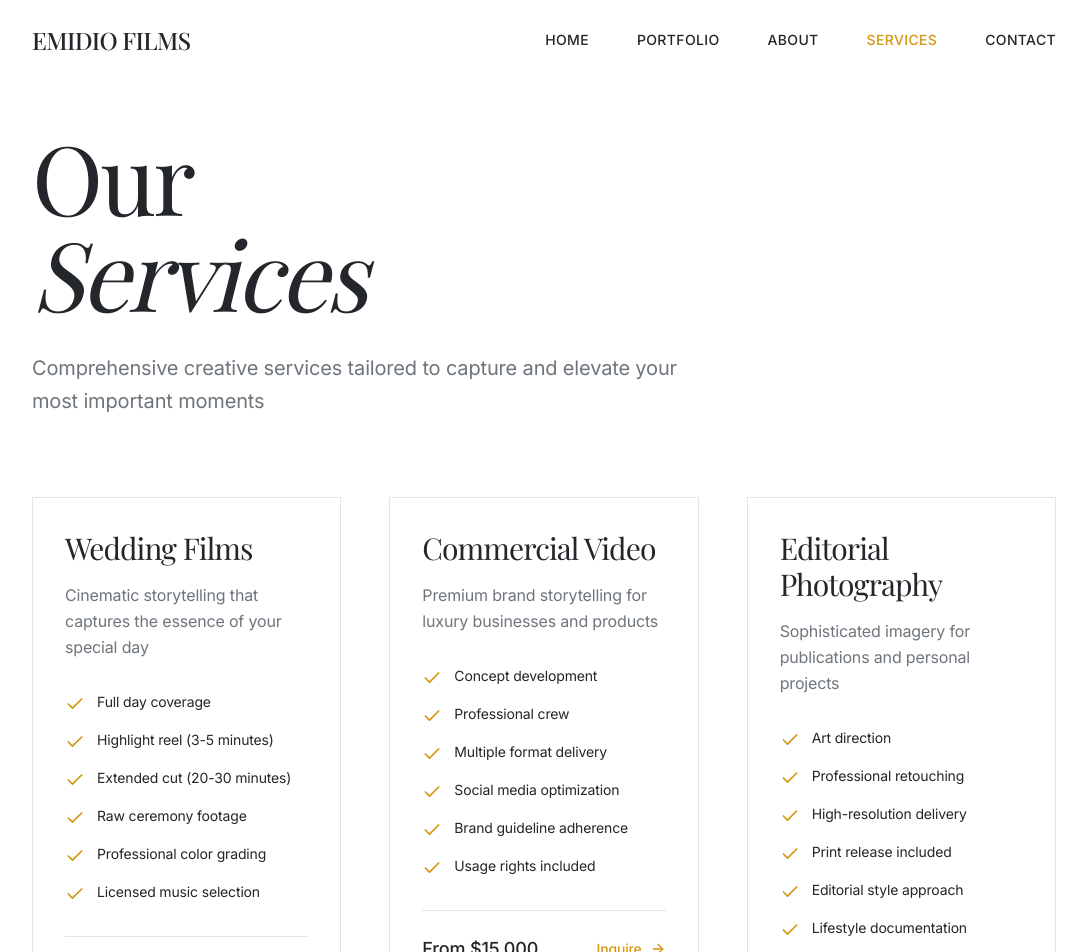
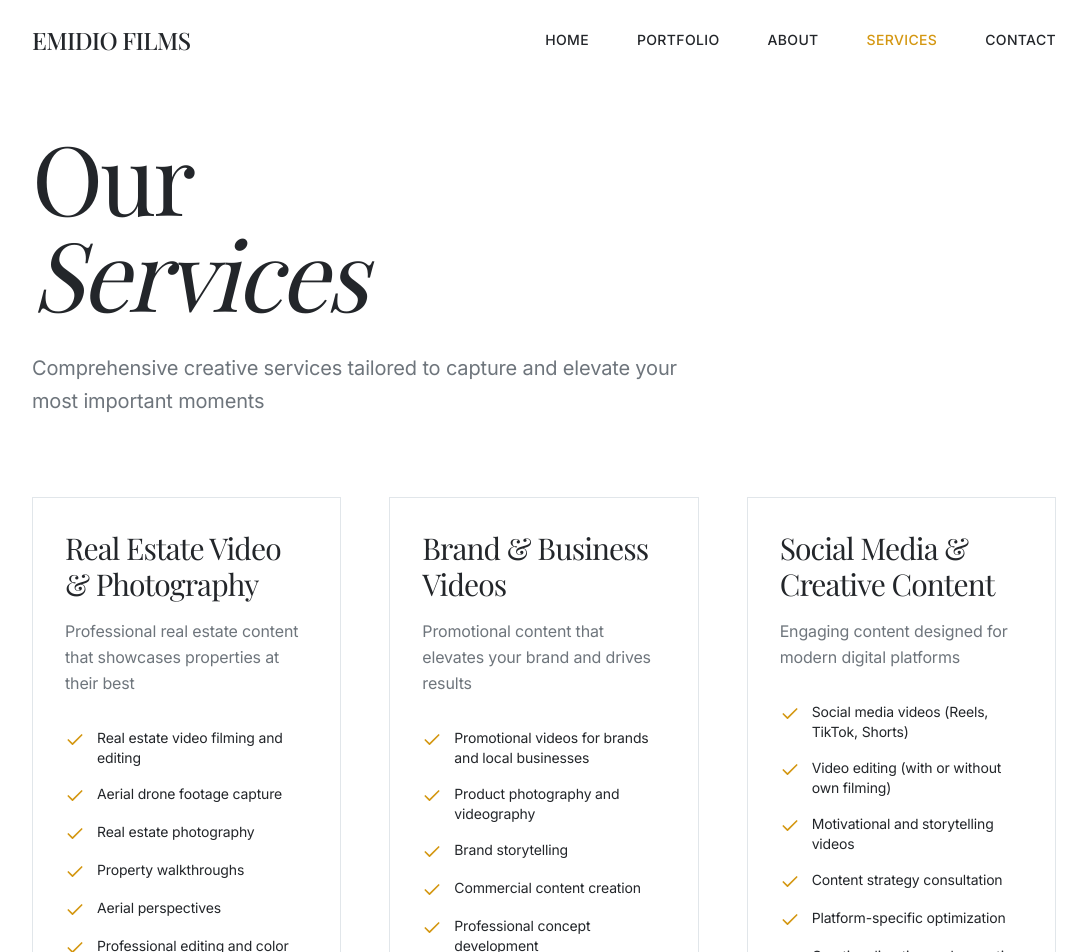
Before and after one commit to Osmar97/emidio-films-cinematic-showcase, a React (Vite) app: page /services in a window 1280 px wide. Shown: the top 952 px of the page, without its empty margins (96-1183 px from the left). Built offline with nearby package versions, Linux system fonts and the light colour scheme; a web font is replaced by a local one.

Commit message:
Update Services page content
Add new service offerings to the Services page, including real estate videography, drone footage, promotional videos, social media content, real estate and product photography, video editing, and motivational/storytelling videos.

```diff
--- a/src/pages/Services.tsx
+++ b/src/pages/Services.tsx
@@ -13,43 +13,43 @@ const Services = () => {
 
   const services = [
     {
-      title: "Wedding Films",
-      description: "Cinematic storytelling that captures the essence of your special day",
+      title: "Real Estate Video & Photography",
+      description: "Professional real estate content that showcases properties at their best",
       features: [
-        "Full day coverage",
-        "Highlight reel (3-5 minutes)",
-        "Extended cut (20-30 minutes)",
-        "Raw ceremony footage",
-        "Professional color grading",
-        "Licensed music selection"
+        "Real estate video filming and editing",
+        "Aerial drone footage capture",
+        "Real estate photography",
+        "Property walkthroughs",
+        "Aerial perspectives",
+        "Professional editing and color grading"
       ],
-      startingPrice: "From $8,500"
+      startingPrice: "Contact for pricing"
     },
     {
-      title: "Commercial Video",
-      description: "Premium brand storytelling for luxury businesses and products",
+      title: "Brand & Business Videos",
+      description: "Promotional content that elevates your brand and drives results",
       features: [
-        "Concept development",
-        "Professional crew",
-        "Multiple format delivery",
-        "Social media optimization",
-        "Brand guideline adherence",
-        "Usage rights included"
+        "Promotional videos for brands and local businesses",
+        "Product photography and videography",
+        "Brand storytelling",
+        "Commercial content creation",
+        "Professional concept development",
+        "Multi-platform optimization"
       ],
-      startingPrice: "From $15,000"
+      startingPrice: "Contact for pricing"
     },
     {
-      title: "Editorial Photography",
-      description: "Sophisticated imagery for publications and personal projects",
+      title: "Social Media & Creative Content",
+      description: "Engaging content designed for modern digital platforms",
       features: [
-        "Art direction",
-        "Professional retouching",
-        "High-resolution delivery",
-        "Print release included",
-        "Editorial style approach",
-        "Lifestyle documentation"
+        "Social media videos (Reels, TikTok, Shorts)",
+        "Video editing (with or without own filming)",
+        "Motivational and storytelling videos",
+        "Content strategy consultation",
+        "Platform-specific optimization",
+        "Creative direction and execution"
       ],
-      startingPrice: "From $3,500"
+      startingPrice: "Contact for pricing"
     }
   ];
 
```
